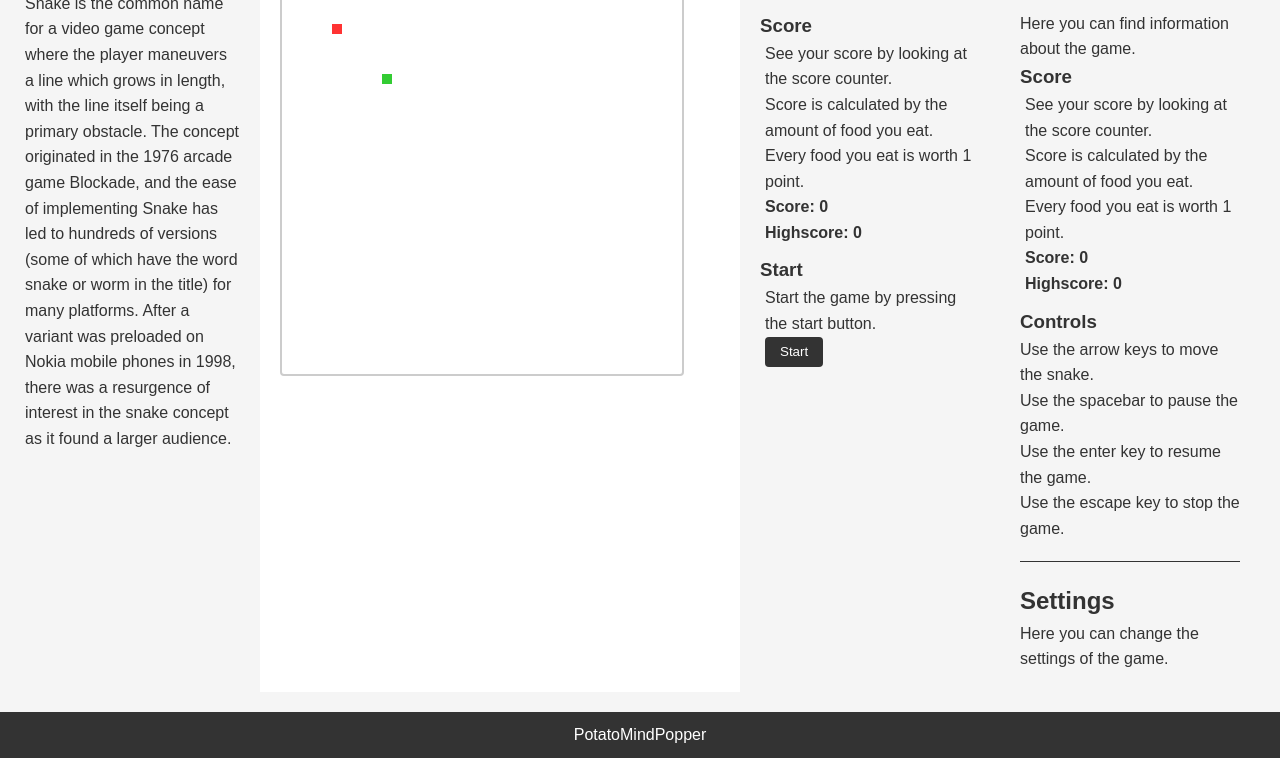
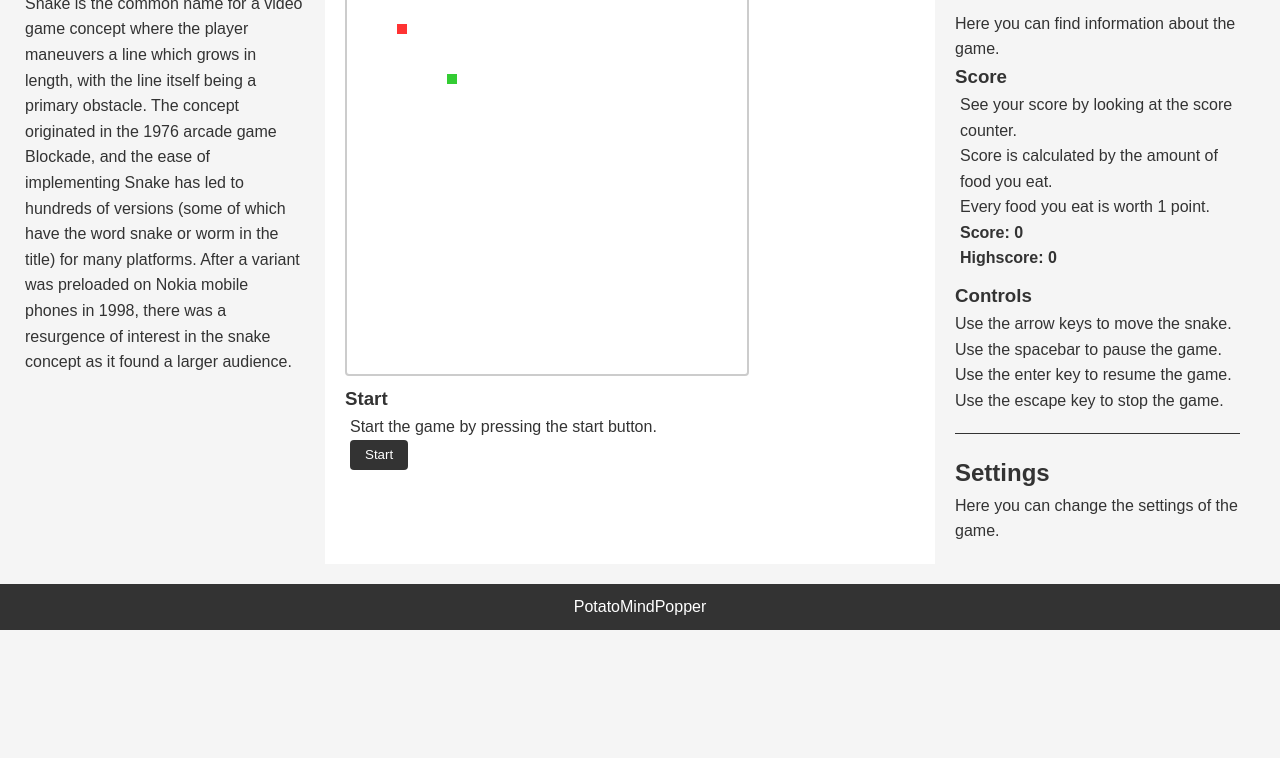
Before and after one commit to PotatoMindPopper/Snake, a plain HTML site: page index.html in a window 1280 px wide. Shown: the part 126-884 px from the top of the page. After the commit the page ends 800 px from the top, so only its background shows below. Drawn offline with Linux system fonts and the light colour scheme.

Commit message:
move the buttons underneath the canvas

```diff
--- a/index.html
+++ b/index.html
@@ -50,23 +50,12 @@
             <p>Snake is the common name for a video game concept where the player maneuvers a line which grows in length, with the line itself being a primary obstacle. The concept originated in the 1976 arcade game Blockade, and the ease of implementing Snake has led to hundreds of versions (some of which have the word snake or worm in the title) for many platforms. After a variant was preloaded on Nokia mobile phones in 1998, there was a resurgence of interest in the snake concept as it found a larger audience.</p>
         </section>
         <section id="content">
-            <div id="game-canvas-container">
-                <canvas id="game-canvas"></canvas>
-            </div>
-        </section>
-        <section id="settings-info">
-            <div id="info-container">
-                <h2>Info</h2>
-                <div id="game-score-container">
-                    <h3>Score</h3>
-                    <p>
-                        See your score by looking at the score counter.<br>
-                        Score is calculated by the amount of food you eat.<br>
-                        Every food you eat is worth 1 point.
-                    </p>
-                    <p id="game-score">Score: 0</p>
-                    <p id="game-high-score">Highscore: 0</p>
+            <section id="game-container">
+                <div id="game-canvas-container">
+                    <canvas id="game-canvas"></canvas>
                 </div>
+            </section>
+            <section id="controls-container">
                 <div id="game-start-container">
                     <h3>Start</h3>
                     <p>Start the game by pressing the start button.</p>
```
